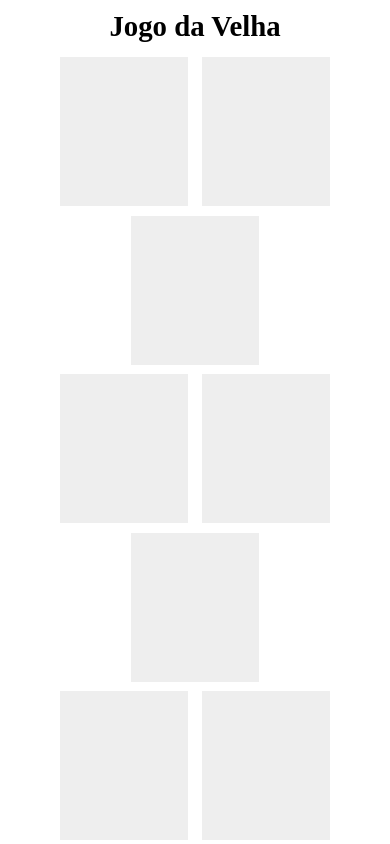
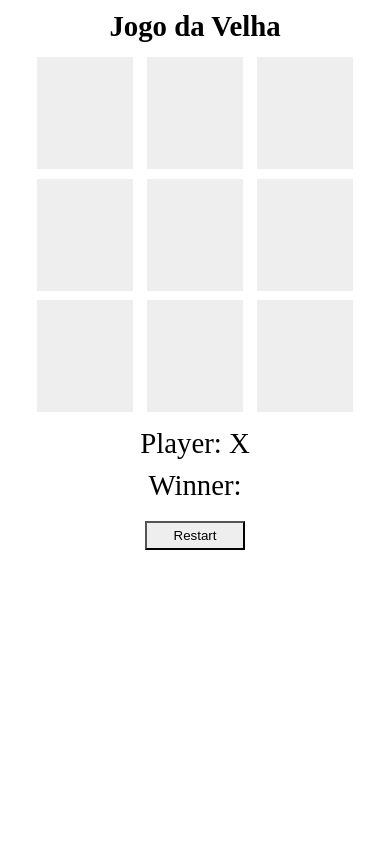
Before and after one commit to GabrielMedradoS/Tralha, a plain HTML site: page index.html in a window 390 px wide. Shown: the top 844 px of the page. Drawn offline with Linux system fonts and the light colour scheme.

Commit message:
'responsivo'

```diff
--- a/style.css
+++ b/style.css
@@ -40,3 +40,19 @@ button {
     background-color: #eee;
     cursor: pointer;
 }
+
+@media screen and (max-width: 992px) {
+    .box {
+        padding: 2rem;
+        font-size: 3rem;
+
+        width: 6rem;
+        height: 7rem;
+    }
+
+    h1, .player, .winner {
+        font-size: 1.8rem;
+        margin-top: 0.6rem;
+        margin-bottom: 0.6rem;
+    }
+}
```
